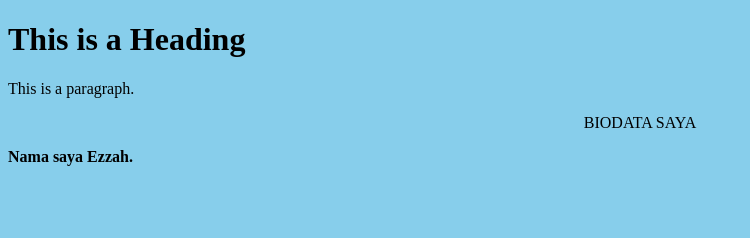
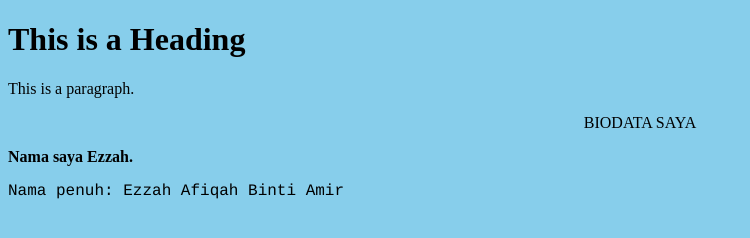
Before and after one commit to ezzahafiqah/Amali1, a plain HTML site: page index.html in a window 1280 px wide. Shown: the whole page, without its empty margins (0-750 px from the left). Drawn offline with Linux system fonts and the light colour scheme.

Commit message:
Update index.html

```diff
--- a/index.html
+++ b/index.html
@@ -9,6 +9,7 @@
 <p>This is a paragraph.</p>
 <p style="text-align: center;">BIODATA SAYA</p>
 <b>Nama saya Ezzah.</b>
+<p style="font-family: courier;">Nama penuh: Ezzah Afiqah Binti Amir</p>
 
 </body>
 </html>
```
